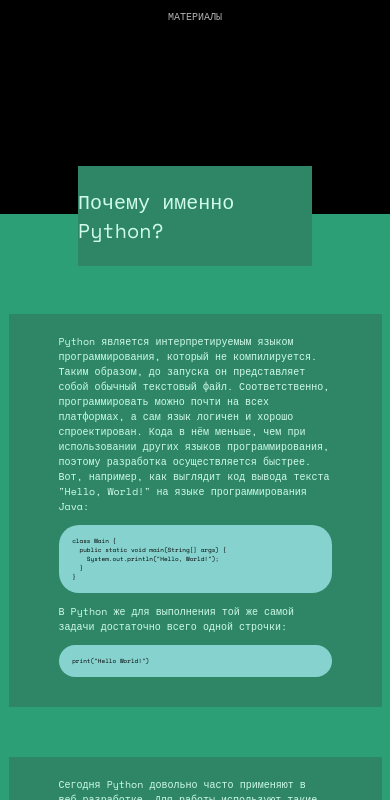
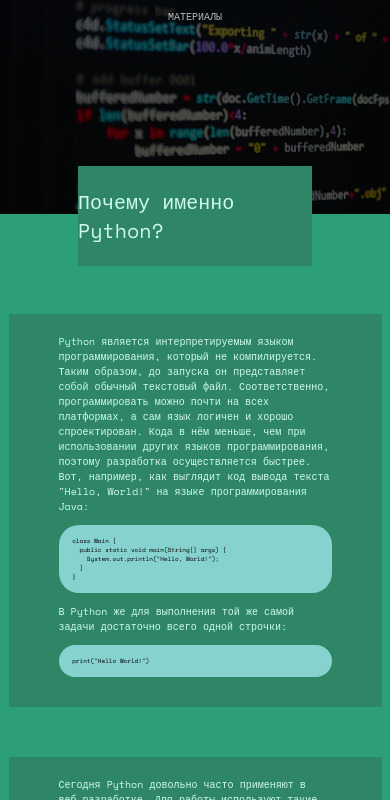
Before and after one commit to MartellOnell/MartellOnell.github.io, a plain HTML site: page index.html in a window 390 px wide. Shown: the part 132-932 px from the top of the page. Drawn offline with nearby package versions, Linux system fonts and the light colour scheme.

Commit message:
Update style.css

```diff
--- a/css/style.css
+++ b/css/style.css
@@ -25,7 +25,7 @@ body {
     main {
         height: 346px;
         width: 100%;
-        background: #000 url(./png/code.jpg);
+        background: #000 url(/png/code.jpg);
         background-repeat: no-repeat;
         background-size: 100%;
         background-size: cover;
```
